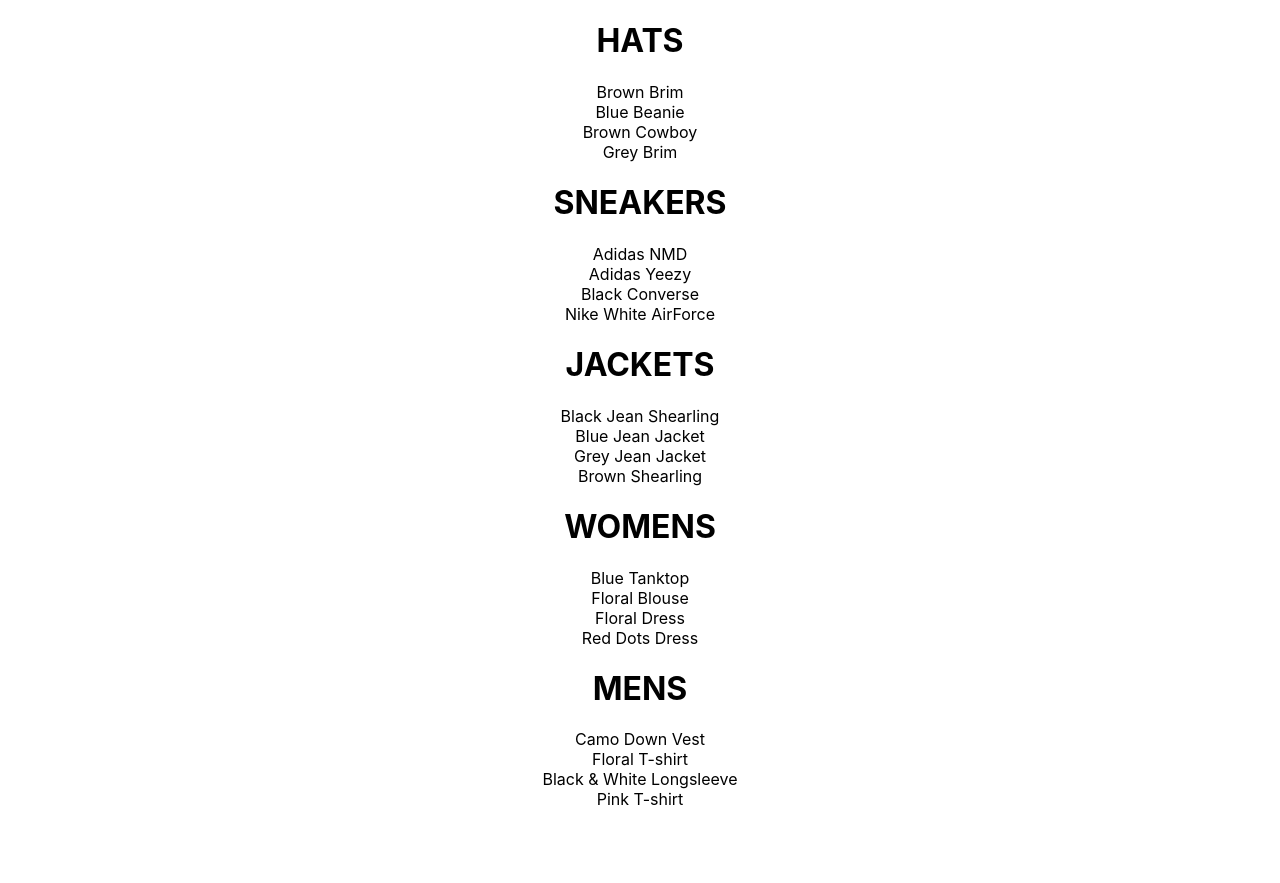
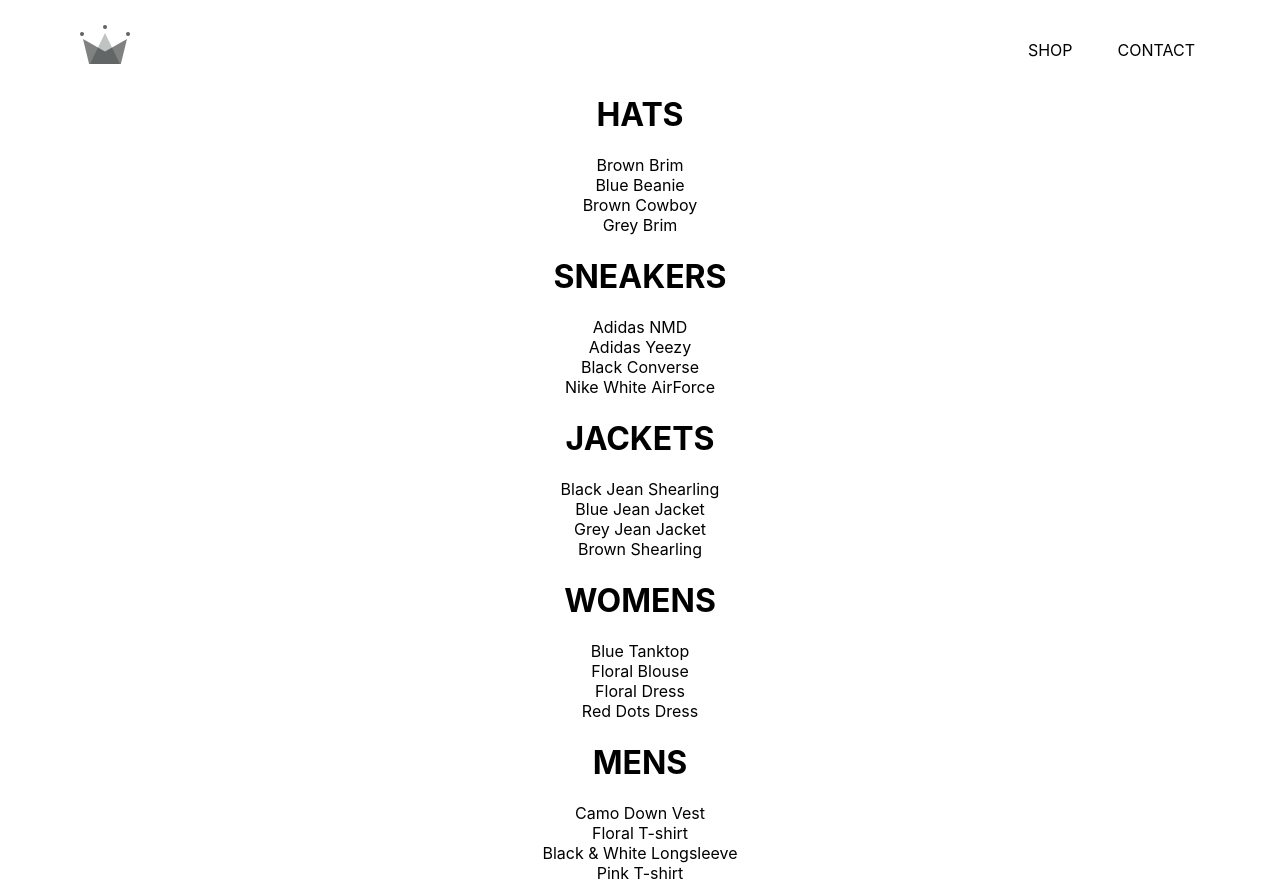
Before and after one commit to Tamoghna-Bhattacharjee/e-commerce, a React (Create React App) app: page /shop in a window 1280 px wide. Before the commit the page ends 809 px from the top, so only its background shows below. Built offline with nearby package versions, Linux system fonts and the light colour scheme.

Commit message:
add header component

```diff
--- a/src/App.js
+++ b/src/App.js
@@ -2,12 +2,14 @@
 import React, {Component} from 'react';
 import {Switch ,Route} from 'react-router-dom';
 import {Homepage} from './Pages/HomePage/HomePage.jsx'
-import ShopPage from './Pages/ShopPage/ShopPage'
+import ShopPage from './Pages/ShopPage/ShopPage.jsx'
+import Header from './components/header/Header.jsx';
 
 class App extends Component {
   render() {
     return (
       <div className="App">
+        <Header />
         <Switch>
           <Route exact={true} path='/' component={Homepage} />
           <Route exact={true} path='/shop' component={ShopPage} />
--- a/src/components/Collection-Preview/CollectionPreview.jsx
+++ b/src/components/Collection-Preview/CollectionPreview.jsx
@@ -8,7 +8,7 @@
             <div className='preview'>
                 {
                     items.filter((item, ind)=> ind < 4).map(({id, name, imageUrl, price}) => {
-                        return <div key={id}>{name}</div>
+                        return <div key={id} className='shopItem'>{name}</div>
                     })
                 }
             </div>
--- /dev/null
+++ b/src/components/header/Header.jsx
@@ -0,0 +1,21 @@
+import React from "react";
+import './Header.scss';
+import { Link } from "react-router-dom";
+
+import {ReactComponent as Logo} from '../../assets/crown.svg';
+
+const Header = (props) => {
+    return (
+        <div className='header'>
+            <Link className='logo-container' to='/'>
+                <Logo className='logo'/>
+            </Link>
+            <div className='options'>
+                <Link className='option' to='/shop'>SHOP</Link>
+                <Link className='option' to='/shop'>CONTACT</Link>
+            </div>
+        </div>
+    );
+}
+
+export default Header;
--- /dev/null
+++ b/src/components/header/Header.scss
@@ -0,0 +1,33 @@
+.header {
+    height: 70px;
+    width: 100%;
+    display: flex;
+    justify-content: space-between;
+    margin-bottom: 25px;
+
+    .logo-container {
+        height: 100%;
+        width: 70px;
+        padding: 25px 70px;
+    }
+
+    .options {
+        height: 100%;
+        width: 50%;
+        display: flex;
+        align-items: center;
+        justify-content: flex-end;
+        padding-right: 60px;
+        padding-top: 15px;
+
+        .option {
+            padding: 0 25px 0 20px;
+            text-decoration: none;
+            color: black;
+
+            &:hover {
+                font-weight: 500;
+            }
+        }
+    }
+}
```
Also changed, not shown: src/assets/crown.svg (added).
